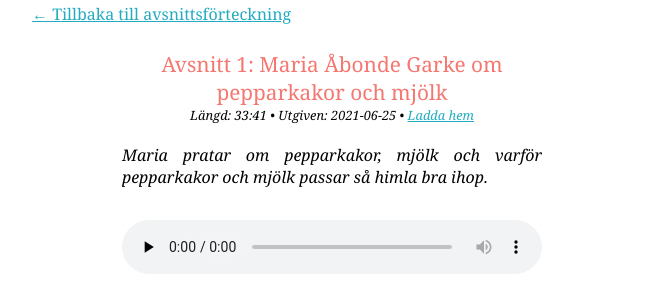
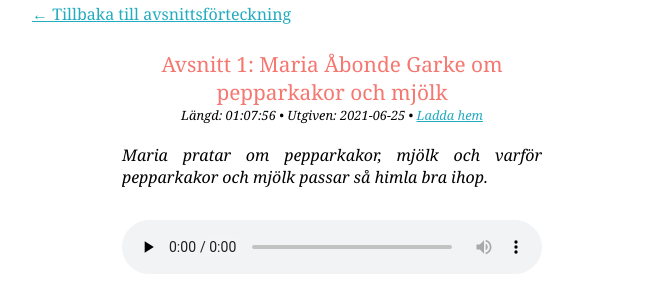
Before and after one commit to Dubbelblind/Dubbelblind.github.io, a Jekyll site: the page built from _posts/2021-06-25-Avsnitt-1.md, in a window 1280 px wide. Shown: the part 282-582 px from the top of the page, without its empty margins (308-971 px from the left). Built offline with Jekyll 4.4.1, drawn with Linux system fonts in a browser that asks for light colours.

Commit message:
Update 2021-06-25-Avsnitt-1.md

```diff
--- a/_posts/2021-06-25-Avsnitt-1.md
+++ b/_posts/2021-06-25-Avsnitt-1.md
@@ -12,8 +12,8 @@ description: "Bla bla bla. Detta är en text som jag skriver bara för att det s
 </ul>
 
 Förhoppningsvis fungerade det där okej. Annars blir jag ledsen. Aja, hej då!"
-duration: "33:41"
-length: "32283580"
+duration: "01:07:56"
+length: "48918817"
 explicit: "no"
 block: "no"
 ---
```
